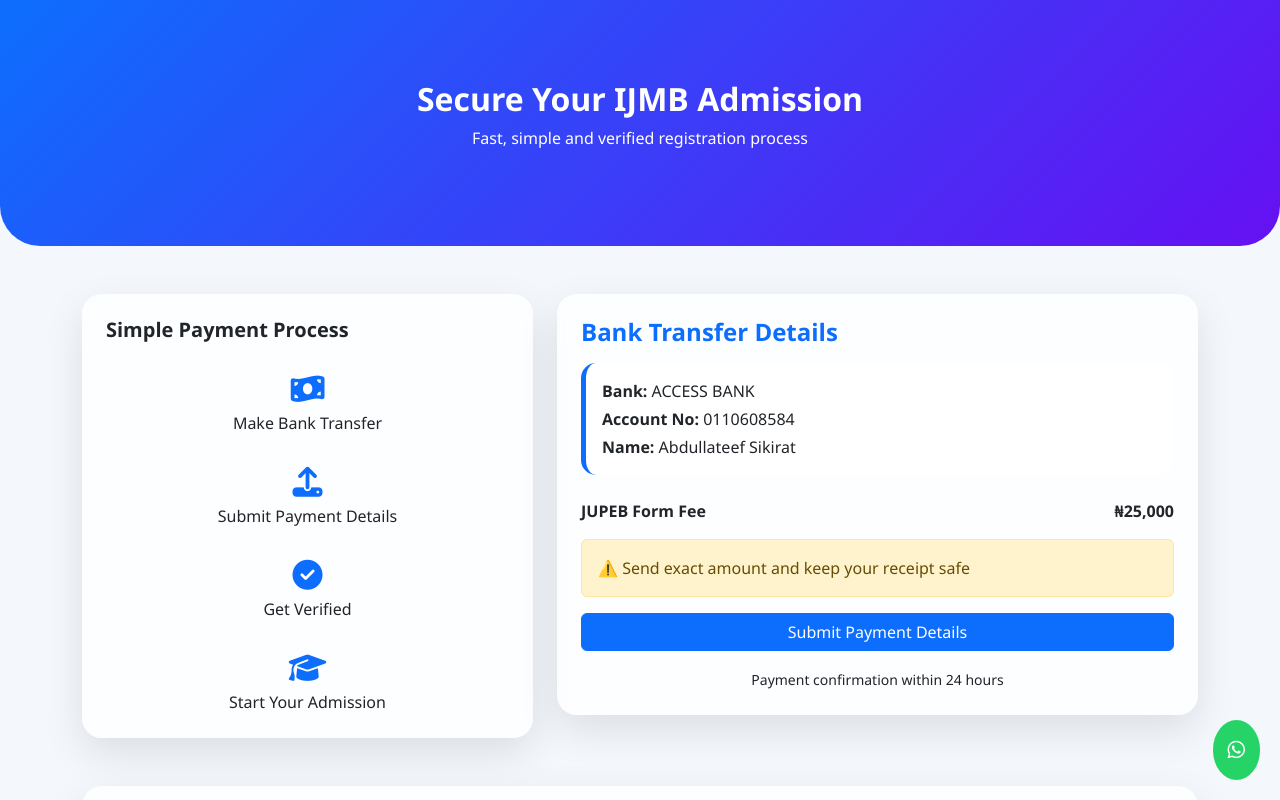
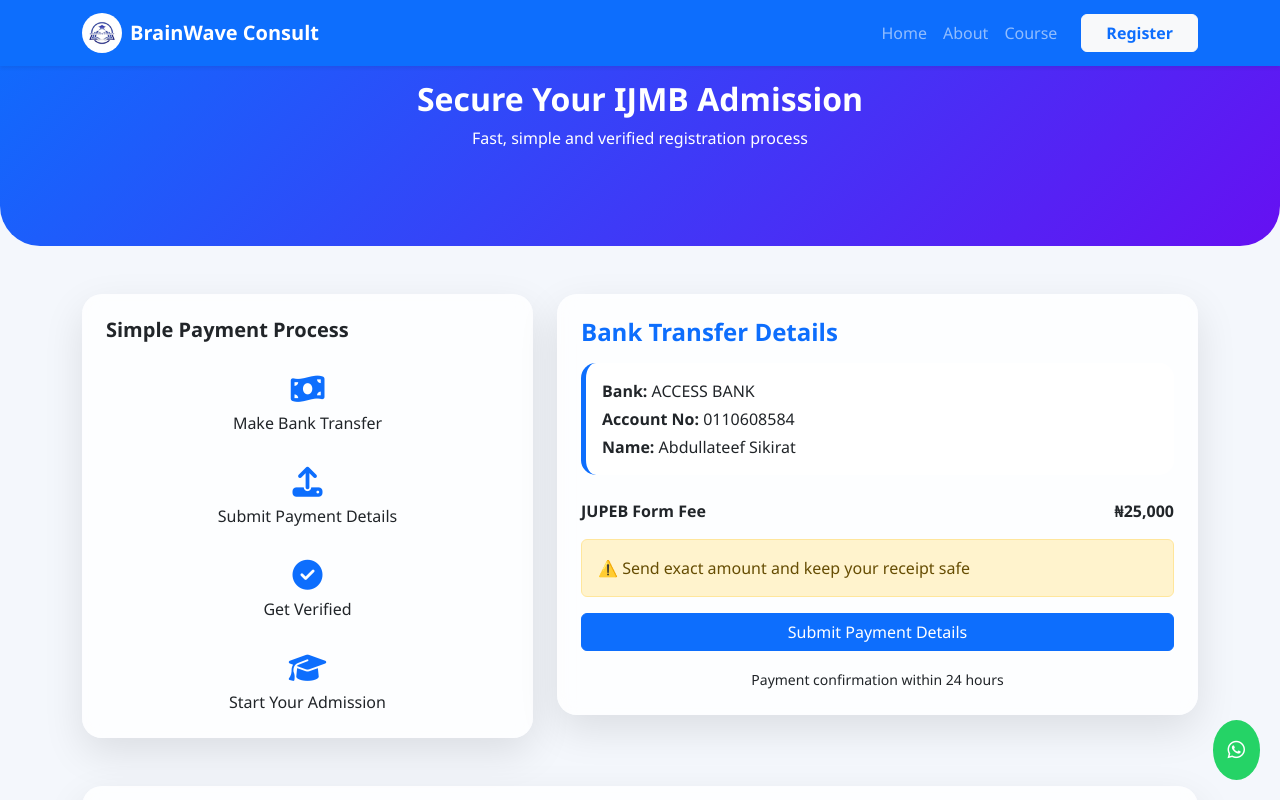
Before and after one commit to omosiki/brainwave-consult, a plain HTML site: page jupeb.html in a window 1280 px wide. Shown: the top 800 px of the page. Drawn offline with nearby package versions, Linux system fonts and the light colour scheme.

Commit message:
Added navbar

```diff
--- a/jupeb.html
+++ b/jupeb.html
@@ -55,7 +55,49 @@
 </head>
 
 <body>
+<nav class="navbar navbar-expand-lg navbar-dark bg-primary fixed-top shadow-sm">
+  <div class="container">
 
+    <!-- Logo + Brand Name -->
+    <a class="navbar-brand d-flex align-items-center fw-bold" href="#">
+      <img src="image/logo.jpeg" alt="Logo" width="40" height="40"
+           class="me-2 rounded-circle">
+      BrainWave Consult
+    </a>
+
+    <!-- Toggle Button -->
+    <button class="navbar-toggler" type="button" data-bs-toggle="collapse"
+      data-bs-target="#navmenu">
+      <span class="navbar-toggler-icon"></span>
+    </button>
+
+    <!-- Menu -->
+    <div class="collapse navbar-collapse" id="navmenu">
+      <ul class="navbar-nav ms-auto align-items-lg-center">
+
+        <li class="nav-item">
+          <a class="nav-link" href="index.html">Home</a>
+        </li>
+
+        <li class="nav-item">
+          <a class="nav-link" href="about.html">About</a>
+        </li>
+
+           <li class="nav-item">
+          <a class="nav-link" href="course.html">Course</a>
+        </li>
+
+        <li class="nav-item ms-lg-3 mt-2 mt-lg-0">
+          <a class="btn btn-light text-primary fw-semibold px-4" href="payment.html">
+            Register
+          </a>
+        </li>
+
+      </ul>
+    </div>
+
+  </div>
+</nav>
 <!-- HERO -->
 <div class="hero">
   <h2 class="fw-bold">Secure Your IJMB Admission</h2>
```
